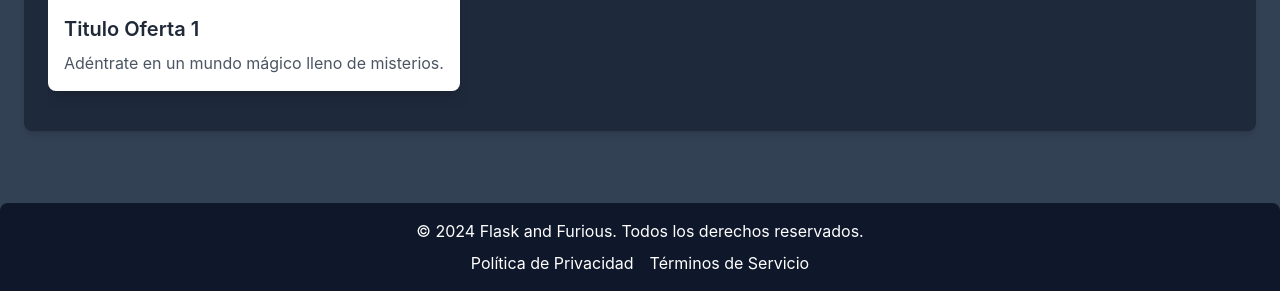
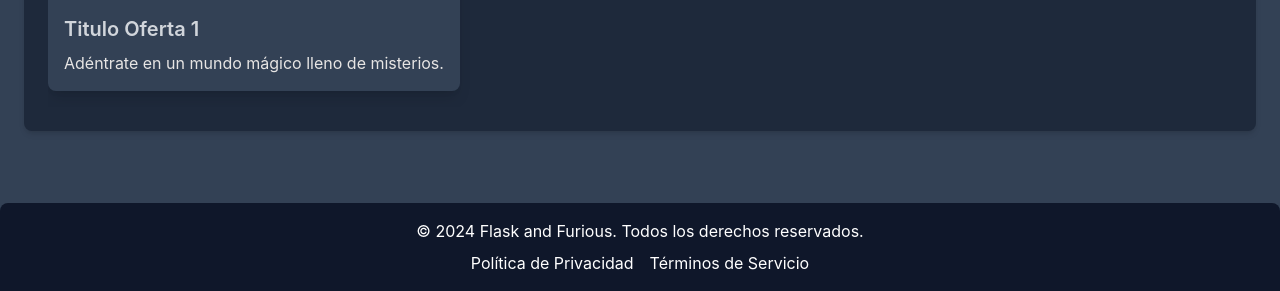
Before and after one commit to emorales24/ludoteca-flask, a Flask app: page / in a window 1280 px wide. Shown: the part 1974-2265 px from the top of the page. Run offline with Flask 3, Linux system fonts and the light colour scheme; grey boxes labelled with a size stand in for pictures from a placeholder-image service; data that the repository does not hold is empty; style sheets or scripts are compiled from the project's sources; some libraries are stand-ins or nearby versions.

Commit message:
Modifico colores del carrusel

```diff
--- a/app-frontend/templates/inicio.html
+++ b/app-frontend/templates/inicio.html
@@ -80,11 +80,11 @@
                             <div class="w-full aspect-9/16 bg-gray-200 max-w-[450px] max-h-[650px] mx-auto overflow-hidden">
                                 <img src="#" alt="Oferta 1" class="w-full h-full object-cover"> <!-- Rellenar con las imagenes -->
                             </div>
-                            <div class="p-4 flex-grow bg-white">
+                            <div class="p-4 flex-grow bg-slate-700">
                                 <a href="#" class="block">
-                                    <h4 class="text-xl font-semibold mb-2 hover:text-blue-600 transition-colors">Titulo Oferta 1</h4>
+                                    <h4 class="text-xl font-semibold mb-2 hover:text-blue-600 transition-colors text-gray-300">Titulo Oferta 1</h4>
                                 </a>
-                                <p class="text-gray-600">Adéntrate en un mundo mágico lleno de misterios.</p>
+                                <p class="text-stone-200">Adéntrate en un mundo mágico lleno de misterios.</p>
                             </div>
                         </div>
 
```
